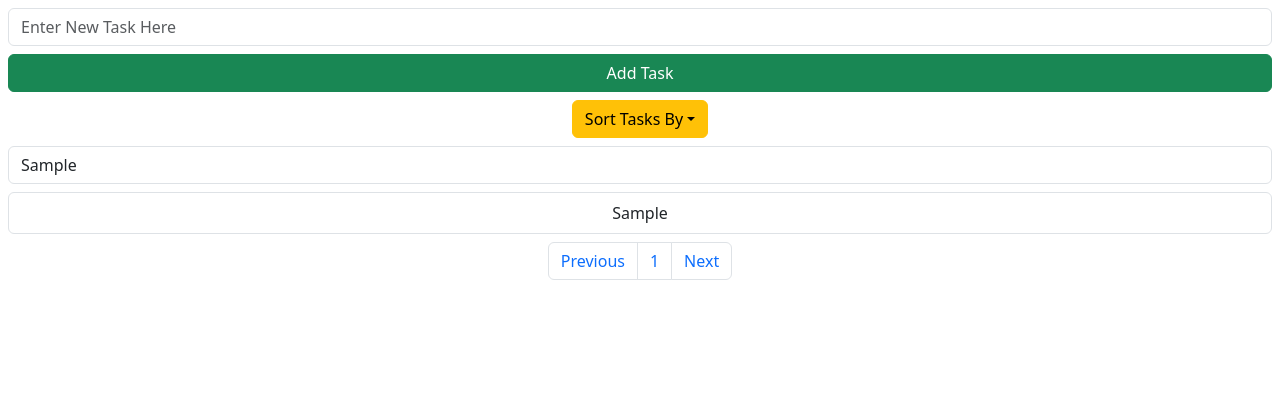
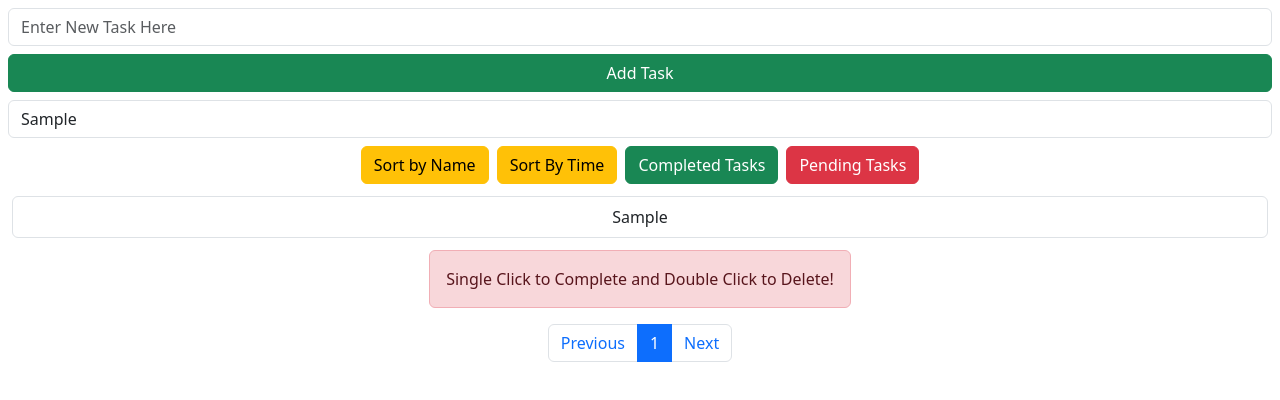
Before and after one commit to WebCoders1122/TODO-App-Redux-Bootstrap, a React (Vite) app: page / in a window 1280 px wide. Both pictures are taken after typing "Sample", "Sample" into the empty fields and a click on the button "Add Task". Shown: the top 400 px of the page. Built offline with nearby package versions, Linux system fonts and the light colour scheme; no server answers; the database is empty.

Commit message:
ui imporvments

```diff
--- a/src/components/Controls/ControlsUI.jsx
+++ b/src/components/Controls/ControlsUI.jsx
@@ -1,5 +1,5 @@
 //bootstrap
-import { Dropdown } from "react-bootstrap";
+import { Button } from "react-bootstrap";
 //firebase context
 import { useFirebase } from "../../context/Firebase";
 
@@ -36,27 +36,6 @@ export const ControlsUI = ({
         onClick={() => addTask(newTask, tasks, firebase)}>
         Add Task
       </button>
-      <Dropdown className='my-2 '>
-        <Dropdown.Toggle
-          variant='warning'
-          id='dropdown-basic'>
-          Sort Tasks By
-        </Dropdown.Toggle>
-        <Dropdown.Menu>
-          <Dropdown.Item onClick={() => changeSortOption("task")}>
-            Sort by Name
-          </Dropdown.Item>
-          <Dropdown.Item onClick={() => changeSortOption("time")}>
-            Sort By Time
-          </Dropdown.Item>
-          <Dropdown.Item onClick={() => handleTaskStatus(true)}>
-            Completed Tasks
-          </Dropdown.Item>
-          <Dropdown.Item onClick={() => handleTaskStatus(false)}>
-            Pending Tasks
-          </Dropdown.Item>
-        </Dropdown.Menu>
-      </Dropdown>
       <div className='search my-2'>
         <input
           className='form-control'
@@ -67,6 +46,30 @@ export const ControlsUI = ({
           onChange={(e) => handleSearch(e.target.value, sortOption)}
         />
       </div>
+
+      <div className='actions d-flex gap-2 justify-content-center my-2'>
+        <Button
+          variant='warning'
+          onClick={() => changeSortOption("task")}>
+          Sort by Name
+        </Button>
+
+        <Button
+          variant='warning'
+          onClick={() => changeSortOption("time")}>
+          Sort By Time
+        </Button>
+        <Button
+          variant='success'
+          onClick={() => handleTaskStatus(true)}>
+          Completed Tasks
+        </Button>
+        <Button
+          variant='danger'
+          onClick={() => handleTaskStatus(false)}>
+          Pending Tasks
+        </Button>
+      </div>
     </>
   );
 };
--- a/src/components/Nav/NavUI.jsx
+++ b/src/components/Nav/NavUI.jsx
@@ -9,7 +9,11 @@ export const NavigationUI = ({ previousPage, nextPage, currentPage }) => {
       {/* <Pagination.First /> */}
       {/* <Pagination.Prev /> */}
       <Pagination.Item onClick={() => previousPage()}>Previous</Pagination.Item>
-      <Pagination.Item>{currentPage}</Pagination.Item>
+      <Pagination.Item
+        className='page-link-success '
+        active>
+        {currentPage}
+      </Pagination.Item>
       <Pagination.Item onClick={() => nextPage()}>Next</Pagination.Item>
       {/* <Pagination.Item active>{12}</Pagination.Item> */}
       {/* <Pagination.Item disabled>{14}</Pagination.Item>  */}
--- a/src/components/TaskList/TaskListUI.jsx
+++ b/src/components/TaskList/TaskListUI.jsx
@@ -1,14 +1,17 @@
 import { useFirebase } from "../../context/Firebase";
 import { ListGroup } from "react-bootstrap";
+import Alert from "react-bootstrap/Alert";
 import "bootstrap/dist/css/bootstrap.min.css";
 
 export const TaskListUI = ({ tasks, updateTask, deleteTask }) => {
   const firebase = useFirebase();
   return (
+    <>
       <ListGroup>
         {tasks.map((task, index) => {
           return (
             <ListGroup.Item
+              className='m-1'
               variant={task.complete ? "success" : ""}
               key={index}
               onClick={() => updateTask(index, tasks, firebase)}
@@ -18,5 +21,11 @@ export const TaskListUI = ({ tasks, updateTask, deleteTask }) => {
           );
         })}
       </ListGroup>
+      <Alert
+        variant='danger'
+        className='h-50 d-inline-block m-2'>
+        Single Click to Complete and Double Click to Delete!
+      </Alert>
+    </>
   );
 };
--- a/src/constants.js
+++ b/src/constants.js
@@ -1,2 +1,2 @@
-const pageSize = 8;
+const pageSize = 5;
 export { pageSize };
```
Lines whose indentation alone changed are shown as unchanged.
